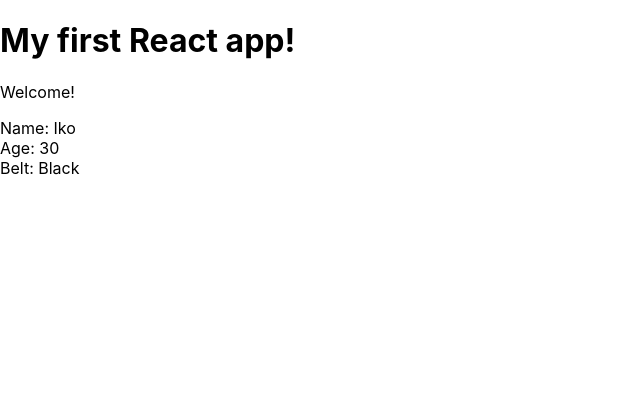
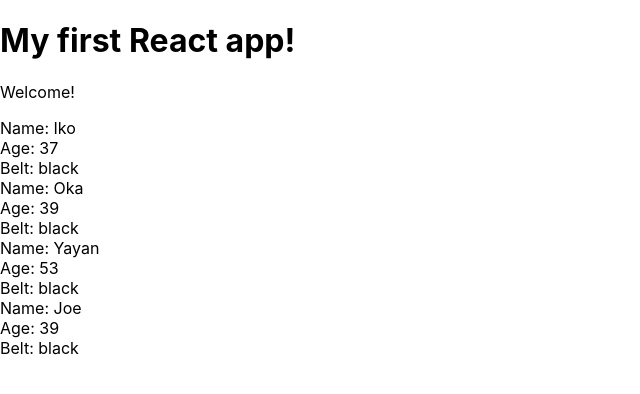
Before and after one commit to JRybelis/firstapp, a React (Create React App) app: page / in a window 1280 px wide. Shown: the top 394 px of the page, without its empty margins (0-640 px from the left). Built offline with nearby package versions, Linux system fonts and the light colour scheme.

Commit message:
outputting lists

```diff
--- a/src/App.js
+++ b/src/App.js
@@ -1,13 +1,21 @@
 import React, {Component } from 'react';
-import Manilla from './Manilla.js';
+import ManillaFighters from './Manilla.js';
 
 class App extends Component {
+  state = {
+    manillaFighters : [
+      { name: 'Iko', age: 37, belt: 'black', id: 1},
+      { name: 'Oka', age: 39, belt: 'black', id: 2},
+      { name: 'Yayan', age: 53, belt: 'black', id: 3},
+      { name: 'Joe', age: 39, belt: 'black', id: 4}
+    ]
+  }
   render () {
     return (
       <div className="App">
         <h1>My first React app!</h1>
         <p>Welcome!</p>
-        <Manilla/>
+        <ManillaFighters manillaFighters={this.state.manillaFighters}/>
       </div>
     );
   }
--- a/src/Manilla.js
+++ b/src/Manilla.js
@@ -1,15 +1,23 @@
 import React, {Component } from 'react';
 
-class Manilla extends Component{
+class ManillaFighters extends Component{
     render(){
+        const {manillaFighters} = this.props; // destructuring
+        const manillaFighterList = manillaFighters.map(manillaFighter => {
+            return (
+                <div className="manillaFighter" key={manillaFighter.id}>
+                    <div>Name: {manillaFighter.name}</div>
+                    <div>Age: {manillaFighter.age}</div>
+                    <div>Belt: {manillaFighter.belt}</div>
+                </div>
+            )
+        })
         return(
-            <div className="manilla">
-                <div>Name: Iko</div>
-                <div>Age: 30</div>
-                <div>Belt: Black</div>
+            <div className="manillaFighter-List">
+                {manillaFighterList}
             </div>
         )
     }
 }
 
-export default Manilla
+export default ManillaFighters
```
